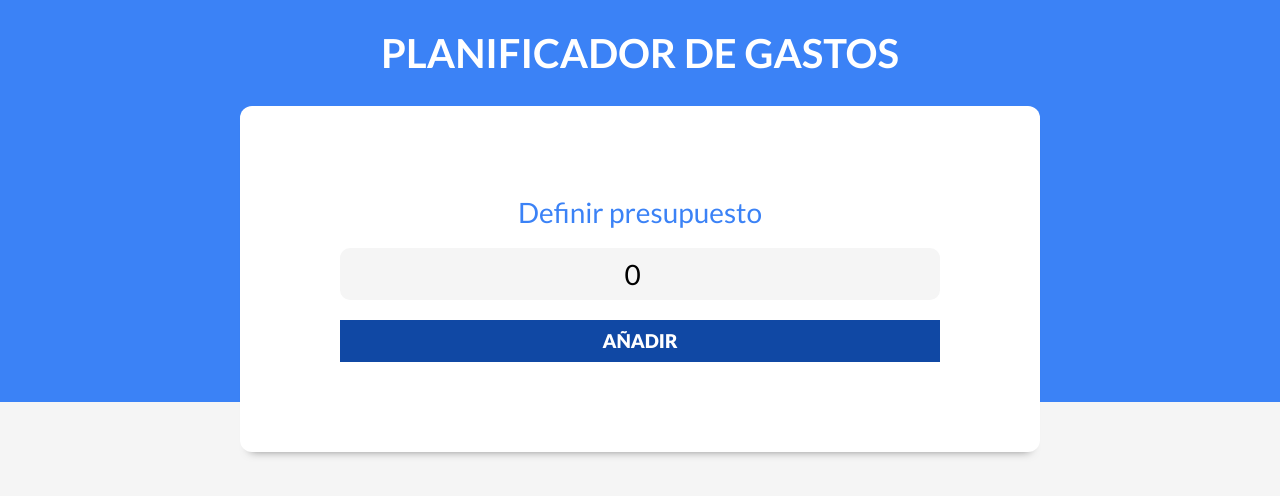
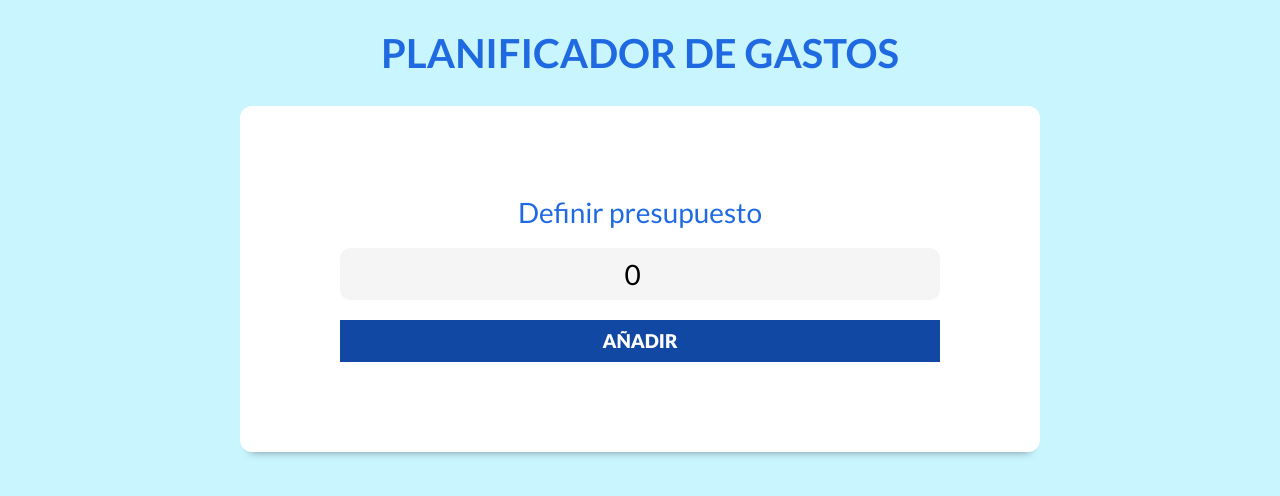
Before and after one commit to Clariveljn/control-gastos, a React (Vite) app: page / in a window 1280 px wide. Shown: the top 496 px of the page. Built offline with nearby package versions, Linux system fonts and the light colour scheme.

Commit message:
modificación estilos

```diff
--- a/src/index.css
+++ b/src/index.css
@@ -1,17 +1,18 @@
 :root {
-    --azul: #3b82f6;
+    --azul: #1f6ae1;
     --blanco: #ffffff;
     --gris-claro: #f5f5f5;
     --gris: #94a3b8;
     --gris-oscuro: #64748b;
     --negro: #000;
-    --verde: #07a202;
+    --celeste: #c9f5fe;;
+
 }
 
 body {
     font-size: 1.6rem;
     font-family: "Lato", sans-serif;
-    background-color: var(--gris-claro);
+    background-color: var(--celeste);
 }
 html {
     font-size: 62.5%;
@@ -45,13 +46,13 @@ h2 {
 }
 
 header {
-    background-color: var(--azul);
+    background-color: var(--header);
 }
 
 header h1 {
     padding: 3rem 0;
     margin: 0;
-    color: var(--blanco);
+    color: var(--azul);
     text-align: center;
 
     text-transform: uppercase;
@@ -146,8 +147,8 @@ header h1 {
     border-left: 5px solid #b91c1c;
     color: #b91c1c;
 }
-.alerta.success {
-}
+/* .alerta.success {
+} */
 
 .contenedor {
     width: 90%;
```
